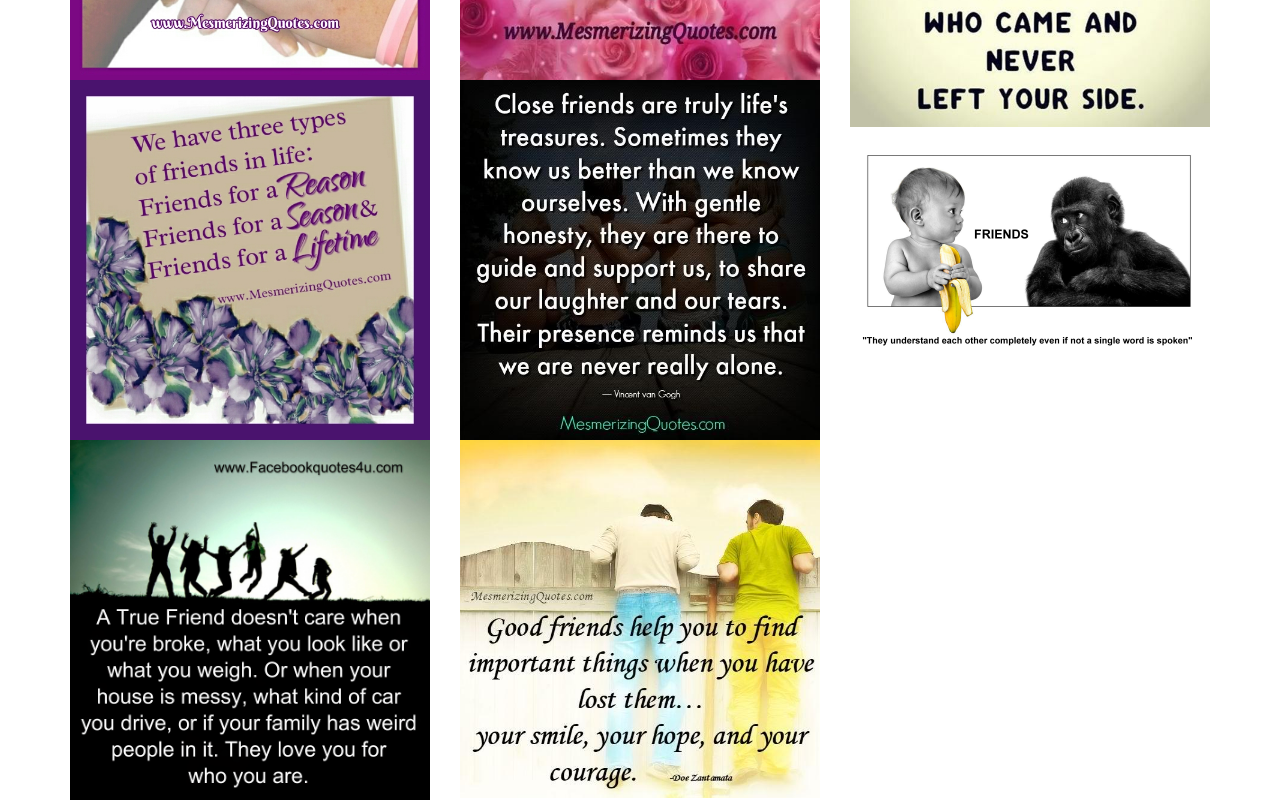
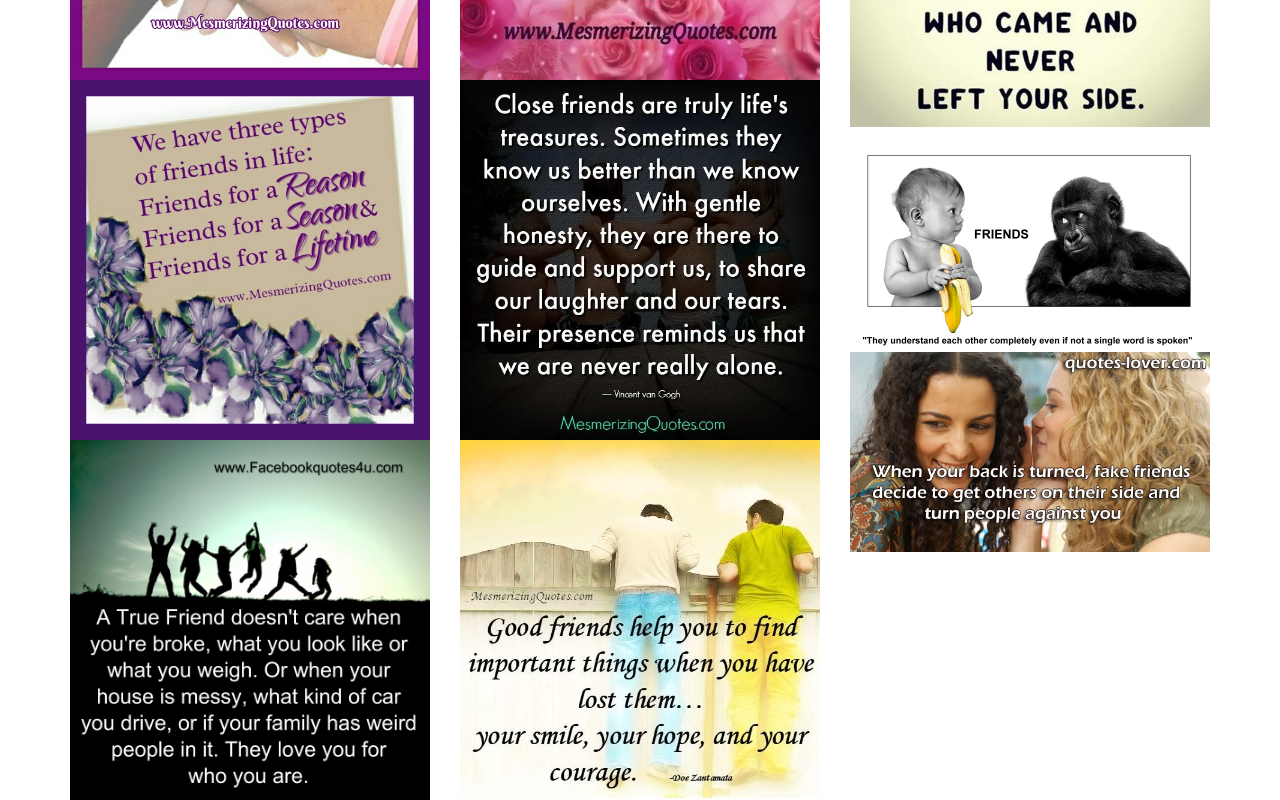
Before and after one commit to rodarodolfo/FriendsQuotes.github.io, a website: page index.html in a window 1280 px wide. Shown: the part 832-1632 px from the top of the page. Drawn offline with nearby package versions, Linux system fonts and the light colour scheme.

Commit message:
Update index.html

```diff
--- a/index.html
+++ b/index.html
@@ -52,6 +52,7 @@
   <img class="img-responsive" src="friends9.png" alt="Chania" width="460" height="345">
   <img class="img-responsive" src="friends10.jpg" alt="Chania" width="460" height="345">
   <img class="img-responsive" src="friends11.jpg" alt="Chania" width="460" height="345">
+  <img class="img-responsive" src="friends12.jpg" alt="Chania" width="460" height="345">
   </div>
 
   </div>
```
